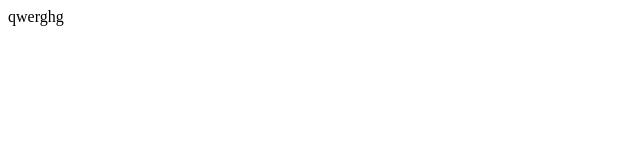
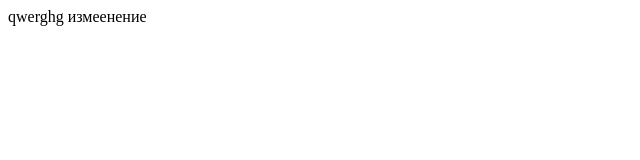
Before and after one commit to ilitvinov/lost-time, a plain HTML site: page index.html in a window 1280 px wide. Shown: the whole page, without its empty margins (0-640 px from the left). Drawn offline with Linux system fonts and the light colour scheme.

Commit message:
изменил

```diff
--- a/index.html
+++ b/index.html
@@ -6,7 +6,7 @@
 </head>
 <body>
 
-  qwerghg
+  qwerghg измеенение
 
 </body>
 </html>
```
